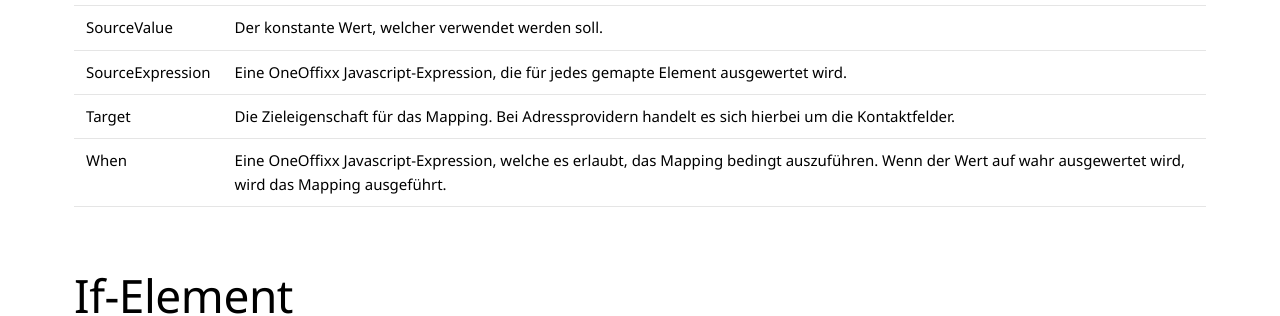
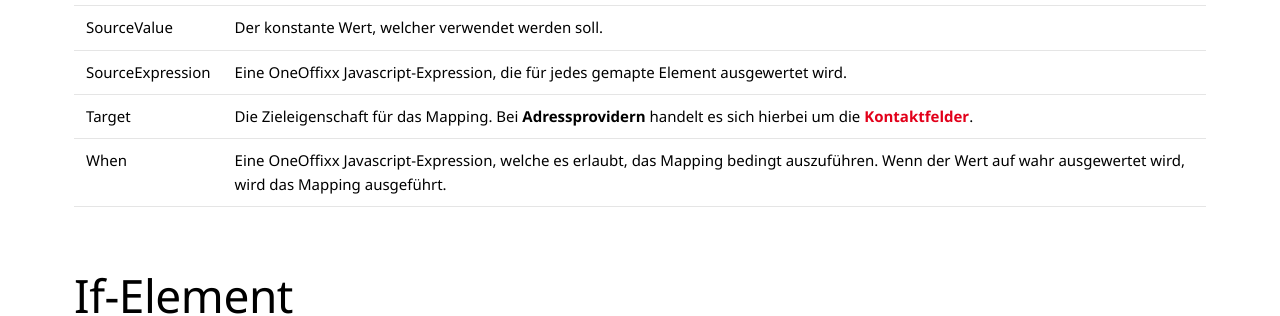
Before and after one commit to primesoft-group/oneoffixx-docs, a Jekyll site: the page built from _pages/concepts/de/uomf.md, in a window 1280 px wide and 900 px high, scrolled down 1137 px. Shown: the part 154-470 px from the top of the window. Built offline with Jekyll 4.4.1, drawn with Linux system fonts in a browser that asks for light colours; nearby versions of some CDN libraries; some web fonts are replaced; part of the change alters nothing that is shown.

```diff
--- a/_pages/concepts/de/uomf.md
+++ b/_pages/concepts/de/uomf.md
@@ -52,7 +52,7 @@ Dabei muss genau eine Source-Eigenschaft und das Target gesetzt sein.
 | Source | Der Name, der den Wert identifiziert. Z.b. Spaltenname der Datenbank im Generic Sql Provider. Wird der Wert nicht gefunden, wird `null` weitergegeben. Siehe Mapping-Datenquelle. |
 | SourceValue | Der konstante Wert, welcher verwendet werden soll. |
 | SourceExpression | Eine OneOffixx Javascript-Expression, die für jedes gemapte Element ausgewertet wird.
-| Target | Die Zieleigenschaft für das Mapping. Bei Adressprovidern handelt es sich hierbei um die Kontaktfelder.
+| Target | Die Zieleigenschaft für das Mapping. Bei __Adressprovidern__ handelt es sich hierbei um die [__Kontaktfelder__]({{ site.baseurl }}/docfunc/de/df/recipientaddress#contactmapping).
 | When | Eine OneOffixx Javascript-Expression, welche es erlaubt, das Mapping bedingt auszuführen. Wenn der Wert auf wahr ausgewertet wird, wird das Mapping ausgeführt.
 
 ## If-Element
```
